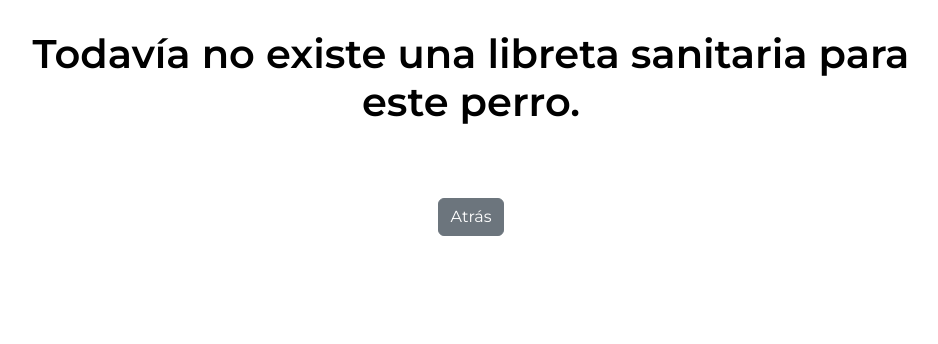
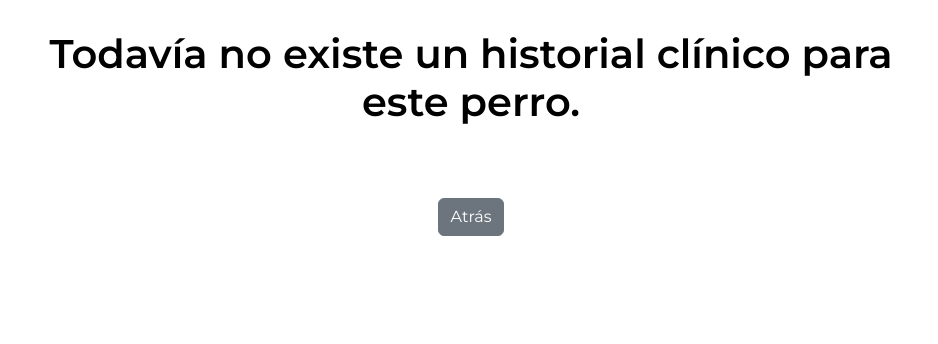
Before and after one commit to cd-paliv/is2, a Django app: page /healthbookdog/1/ in a window 1280 px wide. Shown: the part 76-420 px from the top of the page, without its empty margins (169-1107 px from the left). Run offline with Django 4.2, Linux system fonts and the light colour scheme; a user stored in the database is signed in; data comes from the database, SQL or seed files in the repository; data that the repository does not hold is empty; some libraries are stand-ins or nearby versions.

Commit message:
[FIX] modelo de perro y html de historia clinica

```diff
--- a/src/OMD/OMDApp/models.py
+++ b/src/OMD/OMDApp/models.py
@@ -88,9 +88,11 @@ class Perro(models.Model):
     breed = models.CharField(max_length=20)
     color = models.CharField(max_length=10)
     birthdate = models.DateField()
+    gender = models.CharField(max_length=1) # F ^ M
     observations = models.TextField(blank=True, null=True)
     photo = models.TextField(blank=True, null=True)
     weight = models.FloatField(default=0.01)
+    castrated = models.BooleanField(blank=True, null=True)
     owner = models.ForeignKey(CustomUser, on_delete=models.CASCADE)
     image = models.ImageField(blank=True, null=True, upload_to="dogs/", default="default.png")
 
@@ -112,14 +114,13 @@ class PPEA(models.Model):
     REQUIRED_FIELDS = ["name", "breed", "color", "zone"]
 
 class Turno(models.Model):
-    state = models.CharField(max_length=10, default="S") # solicited ^ accepted ^ rejected
-    type = models.CharField(max_length=15) # emergency ^ castration ^ turn ^ vacunation ^
+    state = models.CharField(max_length=10, default="S") # solicited ^ accepted ^ rejected ^ finished
+    type = models.CharField(max_length=15) # emergency ^ castration ^ turn ^ vacunation a ^ vacunation b
     hour = models.CharField(max_length=50)
     date = models.DateField()
     motive = models.TextField()
     observations = models.TextField(blank=True, null=True)
     amount = models.DecimalField(max_digits=10, decimal_places=2, blank=True, null=True)
-    castrated = models.BooleanField(blank=True, null=True)
     solicited_by = models.ForeignKey(Perro, on_delete=models.CASCADE)
     accepted_by = models.ForeignKey(Veterinario, on_delete=models.CASCADE, blank=True, null=True)
     finalized_at = models.DateField(blank=True, null=True)
--- a/src/OMD/OMDApp/templates/dogs/health_clinic.html
+++ b/src/OMD/OMDApp/templates/dogs/history_clinic.html
@@ -4,11 +4,11 @@
 	<link rel="stylesheet" href="{% static 'css/form.css' %}">
 {% endblock css %}
 
-{% block title %}Libreta sanitaria{% endblock title %}
+{% block title %}Historial clínico{% endblock title %}
 {% block content %}
 {% if turns %}
   <div class="container py-5 form_width mb-5">
-      <h1 class="text-center fw-semibold mb-4 pb-3">{% if type == 'HB' %}Libreta sanitaria{% else %}Historial clínico{% endif %} de {{ name }}</h1>
+      <h1 class="text-center fw-semibold mb-4 pb-3">Historial clínico de {{ name }}</h1>
       <div class="d-grid gap-2 d-md-flex justify-content-md-center mt-auto py-4">
         <a href="{% url 'dog_profile' dog_id=dog_id %}" class="btn btn-secondary">Atrás</a>
       </div>
@@ -30,7 +30,7 @@
         {% endfor %}
     </div>
 {% else %}
-  <h1 class="text-center fw-semibold mb-5">Todavía no existe una {% if type == 'HB' %}libreta sanitaria{% else %}historia clínica{% endif %} para este perro.</h1>
+  <h1 class="text-center fw-semibold mb-5">Todavía no existe un historial clínico para este perro.</h1>
   <div class="d-grid gap-2 d-md-flex justify-content-md-center mt-auto py-4">
     <a href="{% url 'dog_profile' dog_id=dog_id %}" class="btn btn-secondary">Atrás</a>
   </div>
--- a/src/OMD/OMDApp/views/dogs_view.py
+++ b/src/OMD/OMDApp/views/dogs_view.py
@@ -255,8 +255,8 @@ def SwitchAdoptedDogView(request, dog_id):
 def HealthBookDogView(request, dog_id):
     dog = Perro.objects.get(id=dog_id)
     health_book_turns = list(Libreta.objects.filter(dog=dog).select_related('finalized'))
-
-    return render(request, "dogs/health_clinic.html", {"turns" : health_book_turns, 'name': dog.name, 'dog_id': dog.id, 'type': 'HB',
+    # TERMINAR LIBRRETA SANITARIA HTML NO EXISTE
+    return render(request, "dogs/history_clinic.html", {"turns" : health_book_turns, 'name': dog.name, 'dog_id': dog.id,
                                                      'turn_type_mapping': turn_type_mapping(), 'turn_hour_mapping': turn_hour_mapping()})
 
 @login_required(login_url='/login/')
@@ -266,5 +266,5 @@ def ClinicHistoryDogView(request, dog_id):
     dog = Perro.objects.get(id=dog_id)
     clinic_history_turns = list(Historial.objects.filter(dog=dog).select_related('finalized'))
 
-    return render(request, "dogs/health_clinic.html", {"turns" : clinic_history_turns, 'name': dog.name, 'dog_id': dog.id, 'type': 'CH',
+    return render(request, "dogs/history_clinic.html", {"turns" : clinic_history_turns, 'name': dog.name, 'dog_id': dog.id,
                                                      'turn_type_mapping': turn_type_mapping(), 'turn_hour_mapping': turn_hour_mapping()})
```
